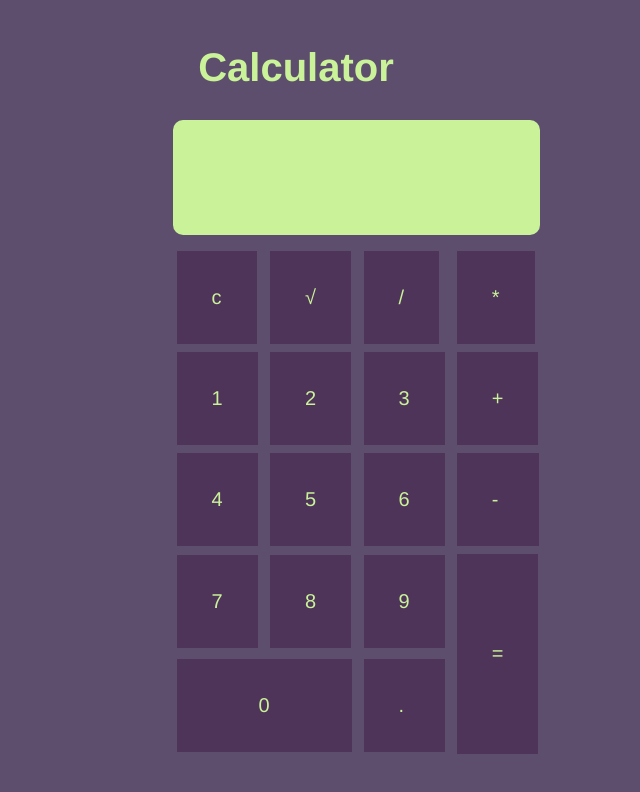
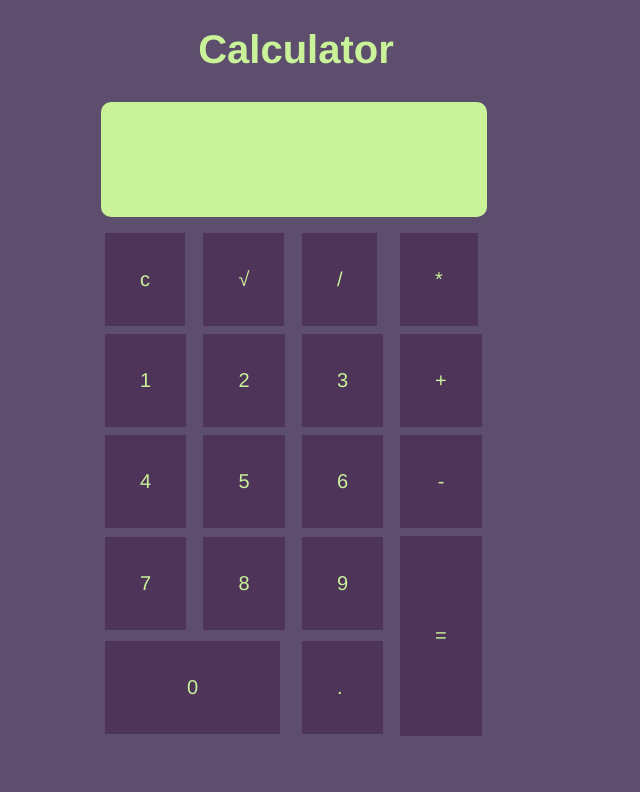
Before and after one commit to TsakDaniels/CalculatorV3, a plain HTML site: page index.html in a window 1280 px wide. Shown: the whole page, without its empty margins (344-984 px from the left). Drawn offline with Linux system fonts and the light colour scheme.

Commit message:
centered

```diff
--- a/index.html
+++ b/index.html
@@ -10,12 +10,11 @@
 </head>
 
 <body>
+    <h1>Calculator</h1>
     <div class="center">
-    <h1>Calculator</h1>
 
 
-
-        <table  class="CalculatorBody">
+        <table class="CalculatorBody">
             <tr>
                 <td colspan="4"><input type="text" id="result" class="ResultBox" /></td>
                 <!-- clr() function will call clr to clear all value -->
@@ -38,7 +37,7 @@
                 <td><input type="button" value="4" onclick="dis('4')" /> </td>
                 <td><input type="button" value="5" onclick="dis('5')" /> </td>
                 <td><input type="button" value="6" onclick="dis('6')" /> </td>
-                <td><input type="button" value="- " onclick="dis('-')" /> </td>
+                <td><input style="width:82px;" type="button" value="-" onclick="dis('-')" /> </td>
             </tr>
             <tr>
                 <td><input type="button" value="7" onclick="dis('7')" /> </td>
@@ -52,6 +51,7 @@
                 <!--solve function call function solve to evaluate value -->
             </tr>
         </table>
+
     </div>
     <script src="./app.js"></script>
 </body>
--- a/style.css
+++ b/style.css
@@ -4,6 +4,7 @@ body {
 
 
 h1 {
+    position: block;
     color:#C9F299;;
     font-size: 40px;
     font-family: 'Franklin Gothic Medium', 'Arial Narrow', Arial, sans-serif;
@@ -11,9 +12,9 @@ h1 {
 }
 
 .center {
-    margin: auto;
-    width: 20%;
-    padding: 10px;
+    display: flex;
+    align-items: center;
+    justify-content: center;
 }
 
 input[type="button"] {
```
